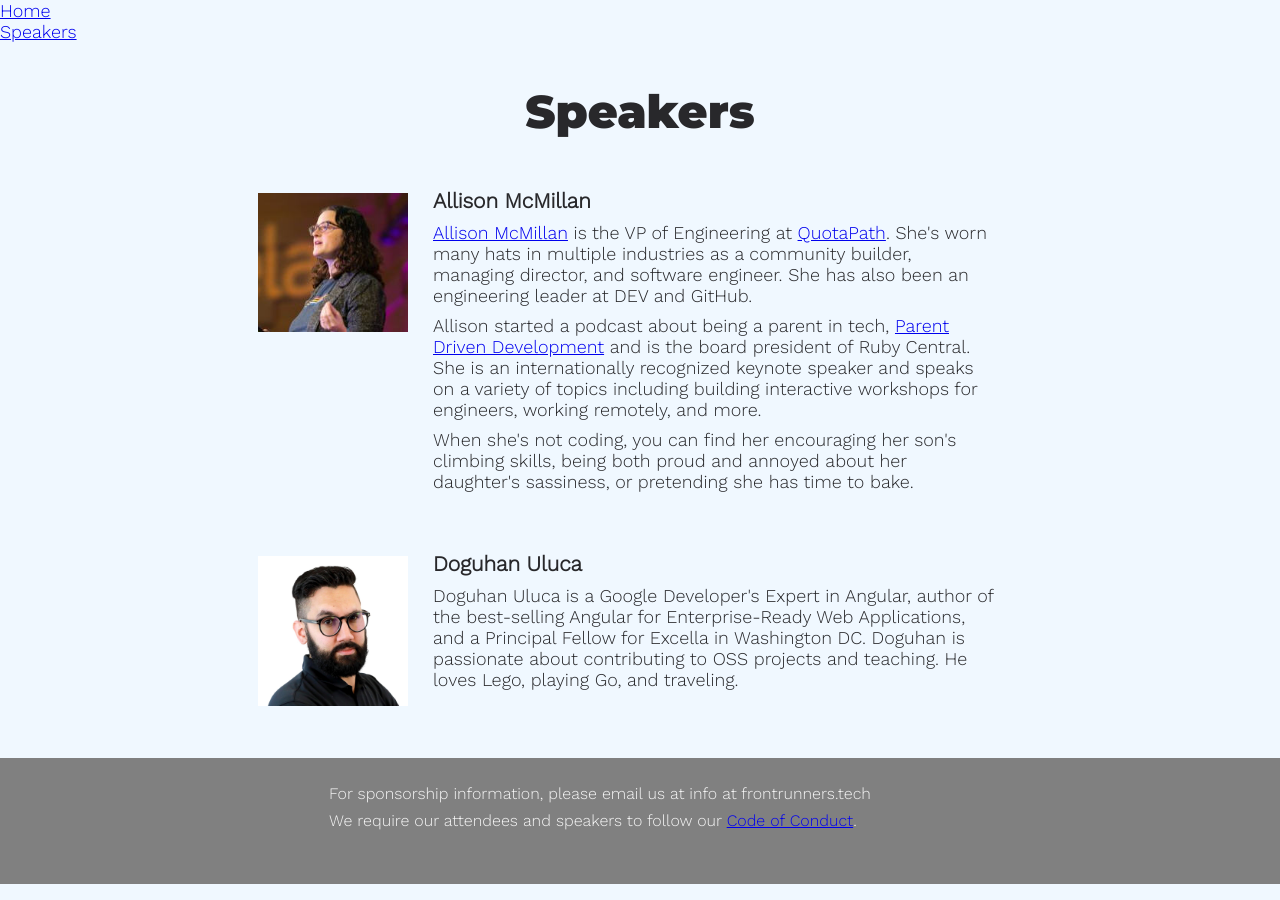
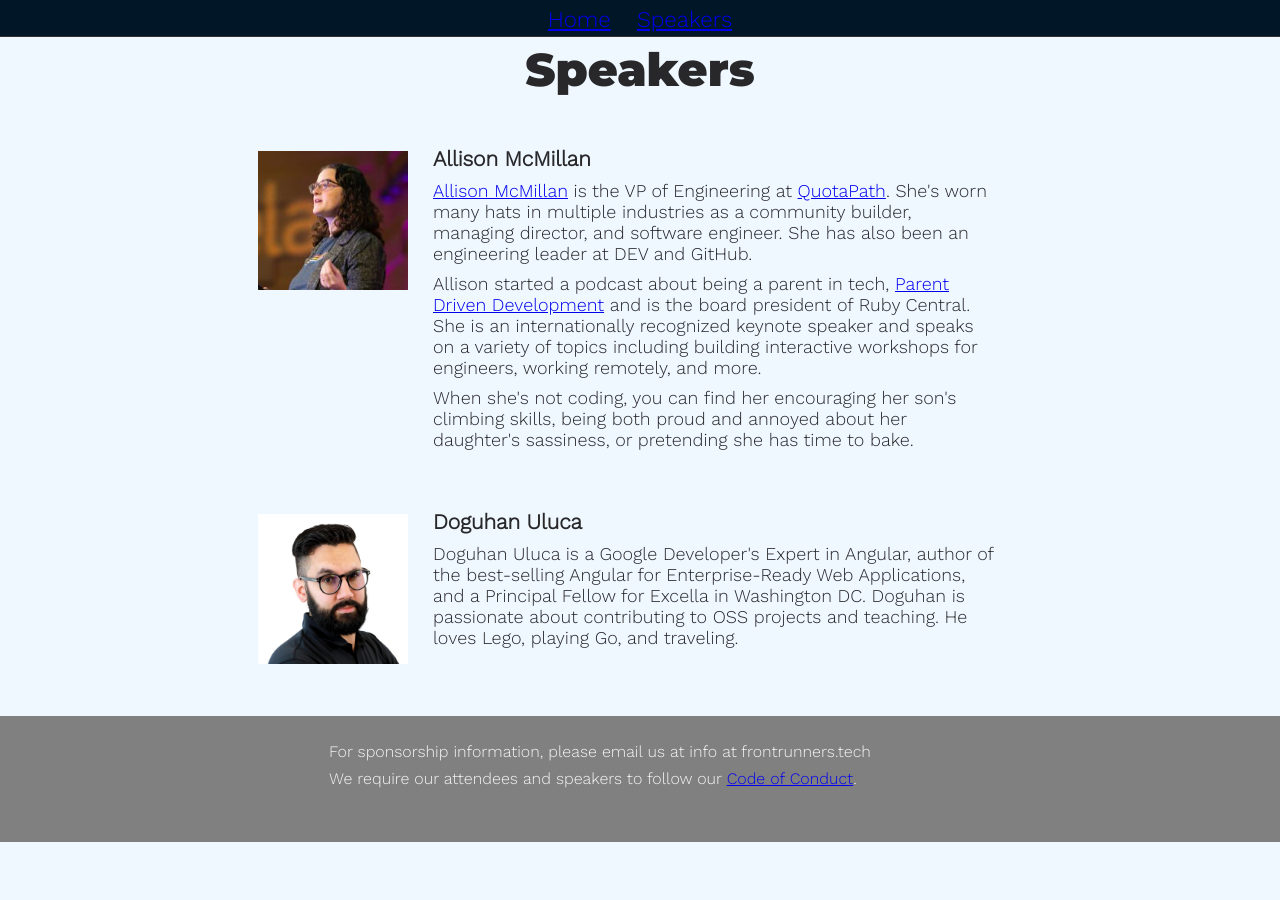
Before and after one commit to gothamgo/frontrunnersconf.github.io, a Jekyll site: the page built from speakers.html, in a window 1280 px wide. Built offline with Jekyll 4.4.1, drawn with Linux system fonts in a browser that asks for light colours.

Commit message:
Update header.html

```diff
--- a/_includes/header.html
+++ b/_includes/header.html
@@ -1,13 +1,36 @@
 <style>
   header {
+    background: #011627 none repeat scroll 0 0;
+    padding: 0.25rem 0.5rem;
+    position: fixed;
+    top: 0;
+    width: 100%;
+    z-index: 1000;
+    border-bottom: 1px solid #333333;
+  }
+  header nav {
+    align-items: center;
+    background-color: transparent;
+    border: medium none;
     display: flex;
+    flex-direction: row;
+    font-size: 1.4rem;
+    justify-content: space-around;
+    margin: 0;
+    padding: 0 1.25rem;
+    position: static;
+    text-align: center;
   }
-  header.nav {
-    display: flex;
-    background-color: black;
+  header nav ul {
+    list-style: outside none none;
+    margin: 0;
+    padding: 0;
   }
-  ul {
-    color: white;
+  header nav ul li {
+    border-bottom: 3px solid transparent;
+    display: inline;
+    padding: 4rem 0.6rem 4rem;
+    vertical-align: middle;
   }
 </style>
 
```
